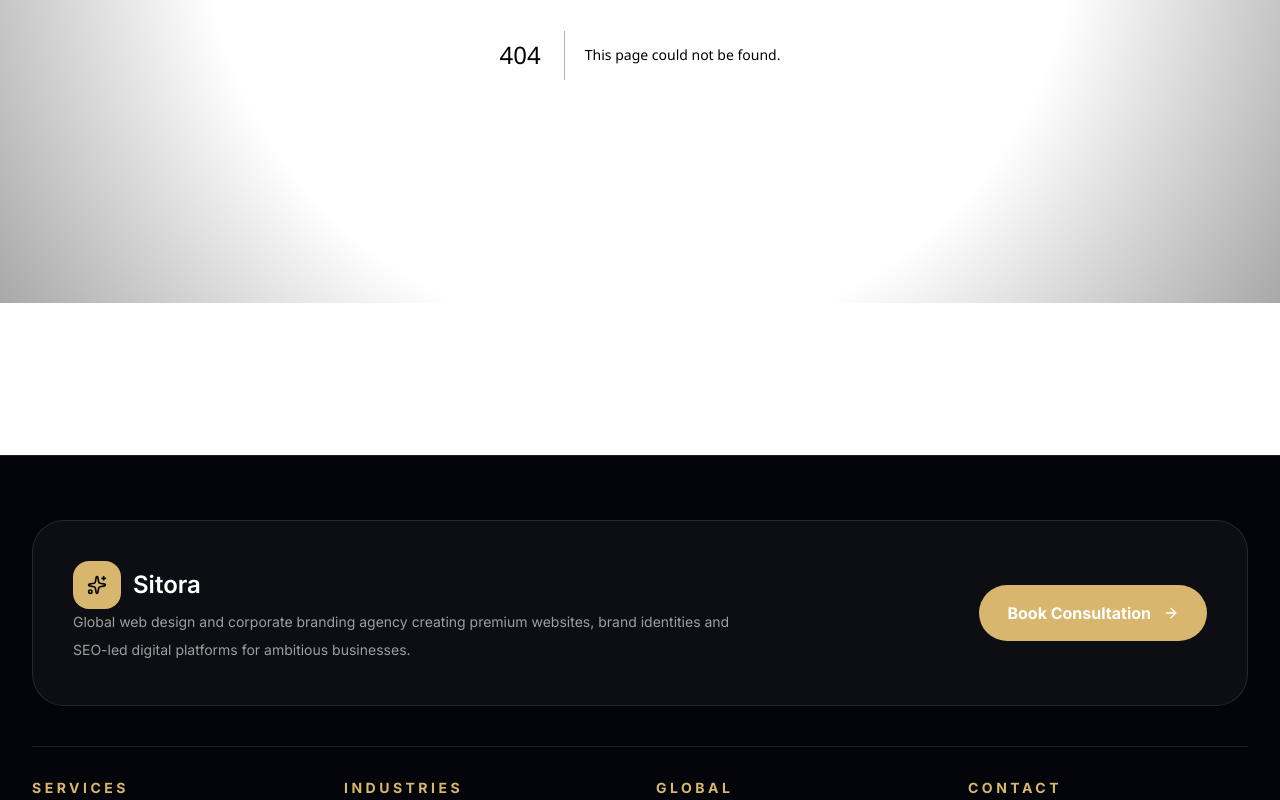
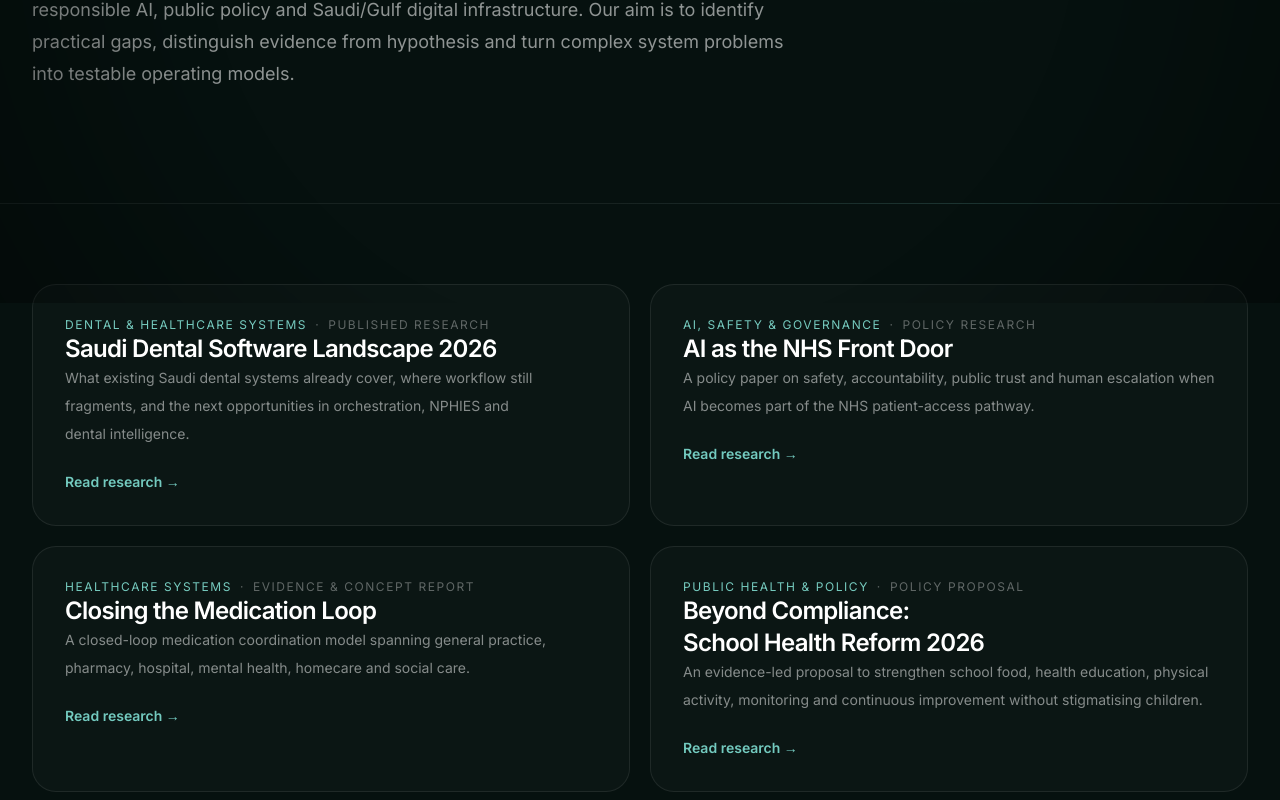
Before and after one commit to Nylon1/SitoraBrandingagency, a Next.js app: page /research in a window 1280 px wide. Before the commit this address had no page. Shown: the part 497-1297 px from the top of the page. Built offline with nearby package versions, Linux system fonts and the light colour scheme; a web font is replaced by a local one.

Commit message:
Add Sitora Research hub

```diff
--- /dev/null
+++ b/app/research/page.tsx
@@ -0,0 +1,108 @@
+import type { Metadata } from "next";
+import Link from "next/link";
+
+export const metadata: Metadata = {
+  title: "Sitora Research | Healthcare, AI, Public Policy & Saudi Innovation",
+  description:
+    "Independent Sitora research on healthcare systems, responsible AI, public health, dental technology and Saudi/Gulf digital infrastructure.",
+  alternates: { canonical: "/research" },
+  robots: { index: true, follow: true },
+};
+
+const papers = [
+  {
+    category: "Dental & Healthcare Systems",
+    title: "Saudi Dental Software Landscape 2026",
+    description:
+      "What existing Saudi dental systems already cover, where workflow still fragments, and the next opportunities in orchestration, NPHIES and dental intelligence.",
+    href: "/research/saudi-dental-software-landscape-2026",
+    status: "Published research",
+  },
+  {
+    category: "AI, Safety & Governance",
+    title: "AI as the NHS Front Door",
+    description:
+      "A policy paper on safety, accountability, public trust and human escalation when AI becomes part of the NHS patient-access pathway.",
+    href: "/research/ai-as-the-nhs-front-door",
+    status: "Policy research",
+  },
+  {
+    category: "Healthcare Systems",
+    title: "Closing the Medication Loop",
+    description:
+      "A closed-loop medication coordination model spanning general practice, pharmacy, hospital, mental health, homecare and social care.",
+    href: "/research/closing-the-medication-loop",
+    status: "Evidence & concept report",
+  },
+  {
+    category: "Public Health & Policy",
+    title: "Beyond Compliance: School Health Reform 2026",
+    description:
+      "An evidence-led proposal to strengthen school food, health education, physical activity, monitoring and continuous improvement without stigmatising children.",
+    href: "/research/school-health-reform-2026",
+    status: "Policy proposal",
+  },
+  {
+    category: "Saudi & Gulf Innovation",
+    title: "Passenger Assurance",
+    description:
+      "A Saudi sovereign journey-intelligence concept for airports, airlines, Hajj and Umrah, designed to sit above existing identity and airline systems.",
+    href: "/research/passenger-assurance-saudi",
+    status: "Strategic concept paper",
+  },
+];
+
+export default function ResearchHubPage() {
+  return (
+    <main className="min-h-screen bg-[#06110f] text-white">
+      <section className="border-b border-white/[0.07] bg-[radial-gradient(circle_at_75%_0%,rgba(42,168,154,0.13),transparent_32%)]">
+        <div className="mx-auto max-w-7xl px-5 py-20 md:px-8 md:py-28">
+          <div className="text-xs font-semibold uppercase tracking-[0.18em] text-[#7fd0c5]">Sitora Research</div>
+          <h1 className="mt-5 max-w-5xl text-4xl font-semibold tracking-[-0.045em] md:text-6xl">
+            Research into the systems, policies and operating gaps that shape better public services.
+          </h1>
+          <p className="mt-6 max-w-3xl text-base leading-8 text-white/55 md:text-lg">
+            Sitora publishes independent research at the intersection of healthcare operations, responsible AI, public policy and Saudi/Gulf digital infrastructure. Our aim is to identify practical gaps, distinguish evidence from hypothesis and turn complex system problems into testable operating models.
+          </p>
+        </div>
+      </section>
+
+      <section className="mx-auto max-w-7xl px-5 py-16 md:px-8 md:py-20">
+        <div className="grid gap-5 lg:grid-cols-2">
+          {papers.map((paper) => (
+            <Link
+              key={paper.href}
+              href={paper.href}
+              className="group rounded-3xl border border-white/[0.08] bg-white/[0.025] p-6 transition hover:-translate-y-0.5 hover:border-[#2aa89a]/35 hover:bg-white/[0.04] md:p-8"
+            >
+              <div className="flex flex-wrap items-center gap-2 text-xs uppercase tracking-[0.13em] text-white/35">
+                <span className="text-[#76cbbf]">{paper.category}</span>
+                <span>·</span>
+                <span>{paper.status}</span>
+              </div>
+              <h2 className="mt-4 text-2xl font-semibold tracking-[-0.03em] text-white group-hover:text-[#9de0d7]">
+                {paper.title}
+              </h2>
+              <p className="mt-4 max-w-2xl text-sm leading-7 text-white/50">{paper.description}</p>
+              <div className="mt-6 text-sm font-semibold text-[#73cabf]">Read research →</div>
+            </Link>
+          ))}
+        </div>
+      </section>
+
+      <section className="border-t border-white/[0.07]">
+        <div className="mx-auto max-w-7xl px-5 py-14 md:px-8">
+          <div className="grid gap-8 md:grid-cols-2 md:items-center">
+            <div>
+              <div className="text-xs font-semibold uppercase tracking-[0.16em] text-[#d6b878]">Research standard</div>
+              <h2 className="mt-3 text-2xl font-semibold tracking-[-0.03em]">Evidence first. Hypotheses labelled. Limitations visible.</h2>
+            </div>
+            <p className="text-sm leading-7 text-white/48">
+              Published papers distinguish official evidence, vendor claims, modelling, strategic concepts and areas that still require field validation. Where a paper proposes a new product or operating model, that proposal is presented as a hypothesis to test rather than proof of effectiveness.
+            </p>
+          </div>
+        </div>
+      </section>
+    </main>
+  );
+}
```
